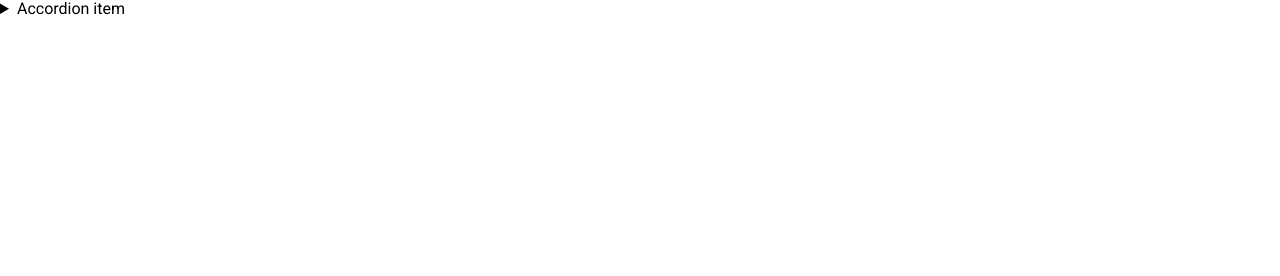
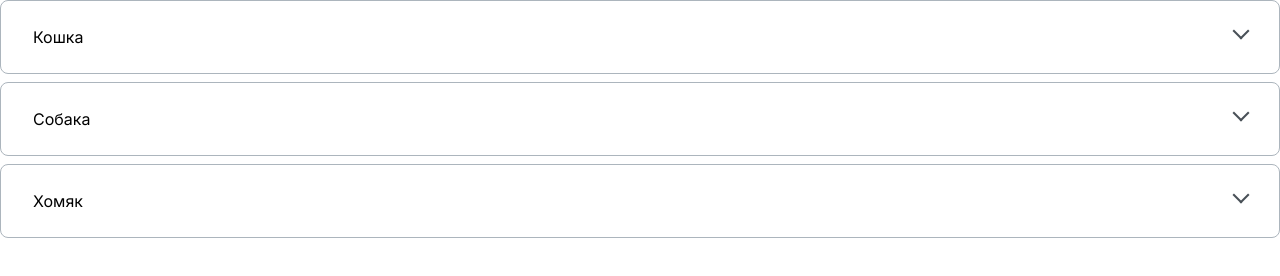
Before and after one commit to js-tasks-ru/htmlcss-20231222_lv-khomyakova, a website: page 03-lection1/02-accordion/index.html in a window 1280 px wide. Drawn offline with Linux system fonts and the light colour scheme.

Commit message:
03-lection1/02 add accordion

```diff
--- a/03-lection1/02-accordion/accordion.css
+++ b/03-lection1/02-accordion/accordion.css
@@ -1 +1,65 @@
 /* Стилизация аккордеона */
+.accordion {
+    font-family: 'Inter', sans-serif;
+    line-height: 1.5;
+}
+
+.accordion__item {
+    display: block;
+    max-height: 200px;
+    overflow: auto;
+    border: 1px solid var(--grey-3);
+    border-radius: 8px;
+    padding: 24px 32px;
+    transition: all 0.2s ease-out;
+}
+
+.accordion__item {
+    margin-bottom: 8px;
+}
+
+.accordion__item:last-child {
+    margin-bottom: 0;
+}
+
+.accordion__item[open] {
+    border: 1px solid var(--grey-3);
+    border-radius: 8px;
+    padding: 24px 32px 32px;
+}
+
+.accordion__item[open] .accordion__summary:after {
+    transform: rotate(225deg) translate(-5px,-5px);
+}
+
+.accordion__summary {
+    display: block;
+    position: relative;
+    list-style-type: none;
+    padding: 0;
+    cursor: pointer;
+}
+
+.accordion__summary::webkit-details-marker {
+    display: none
+}
+
+.accordion__summary:after {
+    display: block;
+    content: '';
+    position: absolute;
+    top: 0;
+    right: 0;
+    width: 10px;
+    height: 10px;
+    border-bottom: 2px solid var(--grey-4);
+    border-right: 2px solid var(--grey-4);
+    transform-origin: center;
+    transform: rotate(45deg);
+    transition: 0.2s ease-out;
+}
+
+.accordion__content {
+    margin: 16px 0 0 ;
+    color: var(--grey-4);
+}
--- a/03-lection1/02-accordion/index.html
+++ b/03-lection1/02-accordion/index.html
@@ -2,17 +2,38 @@
 <!-- Страница с аккордеоном -->
 <html lang="ru">
     <head>
+        <meta charset="utf-8" />
         <link rel="stylesheet" href="../../assets/css/main.css">
         <link rel="stylesheet" href="./accordion.css">
     </head>
     <body>
-        <details>
-            <summary>
-                Accordion item
-            </summary>
-            <p>
-                Hidden content
-            </p>
-        </details>
+        <div class="accordion">
+            <details class="accordion__item">
+                <summary class="accordion__summary">
+                    Кошка
+                </summary>
+                <p class="accordion__content">
+                    — домашнее животное, одно из наиболее популярных «животных-компаньонов». С точки зрения научной систематики, домашняя кошка — млекопитающее семейства кошачьих отряда хищных. Одни исследователи рассматривают домашнюю кошку как подвид дикой кошки, другие — как отдельный биологический вид.
+                </p>
+            </details>
+
+            <details class="accordion__item">
+                <summary class="accordion__summary">
+                    Собака
+                </summary>
+                <p class="accordion__content">
+                    — домашнее животное, одно из наиболее популярных животных-компаньонов. Домашняя собака была описана как самостоятельный биологический вид Canis familiaris Линнеем в 1758 году; в настоящее время данное научное название признаётся организациями, такими как Американское общество маммалогов.
+                </p>
+            </details>
+
+            <details class="accordion__item">
+                <summary class="accordion__summary">
+                    Хомяк
+                </summary>
+                <p class="accordion__content">
+                    — подсемейство грызунов семейства хомяковых. Включает 19 видов, относящихся к семи родам. Стали популярными домашними питомцами. Самым известным видом хомяка является золотой или сирийский хомячок, который чаще всего используется в качестве домашних животных.
+                </p>
+            </details>
+        </div>
     </body>
 </html>
--- a/assets/css/main.css
+++ b/assets/css/main.css
@@ -20,6 +20,6 @@
     --secondary: var(--purple);
 }
 
-* {
+html {
     font-family: 'Roboto', sans-serif;
 }
--- a/assets/fonts/fonts.css
+++ b/assets/fonts/fonts.css
@@ -1 +1,2 @@
 @import url('https://fonts.googleapis.com/css2?family=Roboto:ital,wght@0,100;0,300;0,400;0,500;0,700;0,900;1,100;1,300;1,400;1,500;1,700;1,900&display=swap');
+@import url('https://fonts.googleapis.com/css2?family=Inter:wght@100;200;300;400;500;600;700;800;900&display=swap');
```
